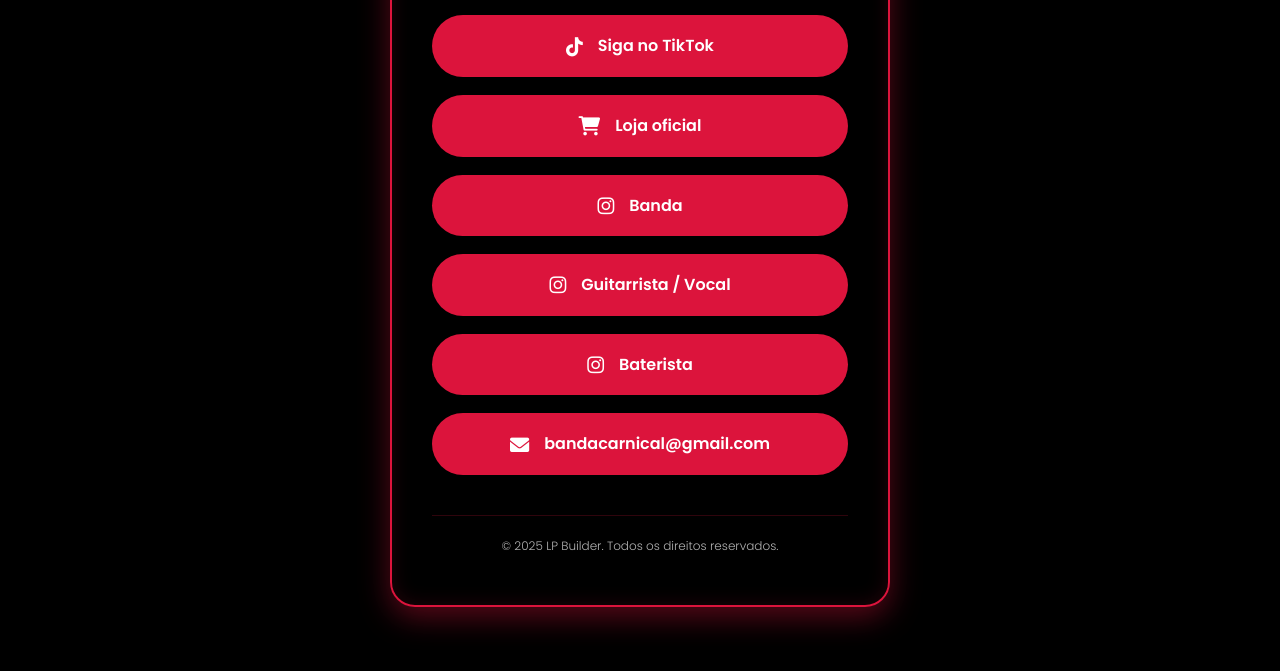
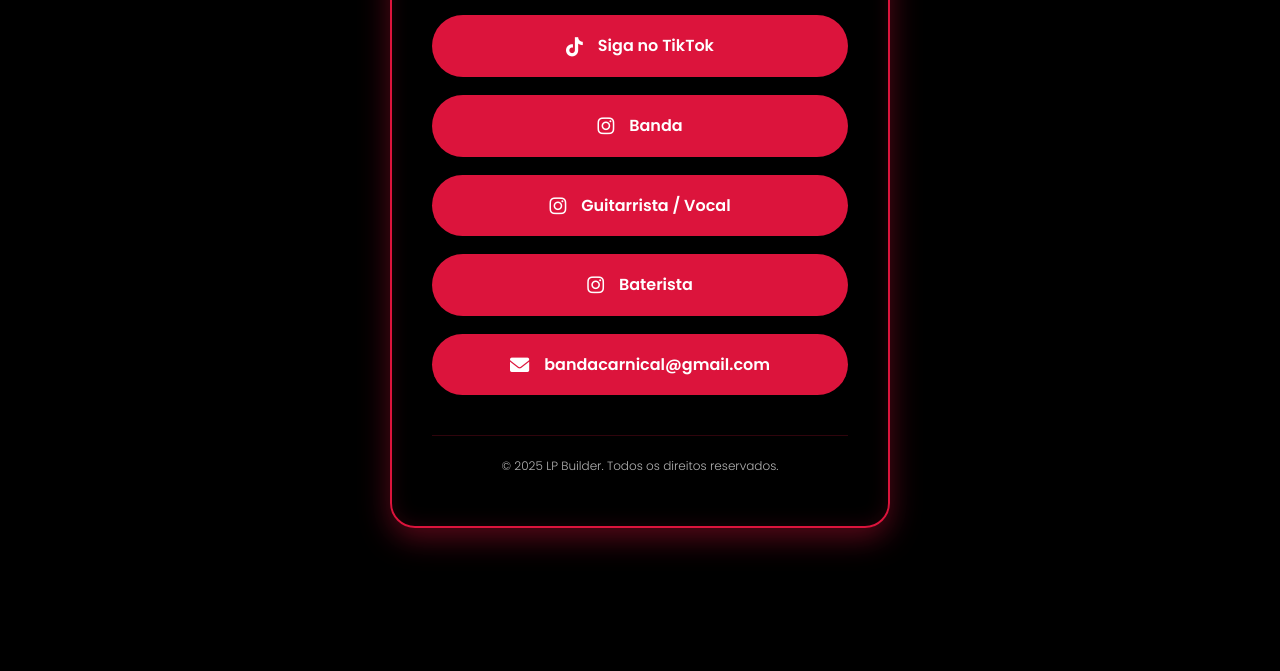
Before and after one commit to LandingBuilder/carnical, a plain HTML site: page index.html in a window 1280 px wide. Shown: the part 833-1504 px from the top of the page. After the commit the page ends 1441 px from the top, so only its background shows below. Drawn offline with Linux system fonts and the light colour scheme.

Commit message:
Update index.html
removendo loja e atualizando link instagram

```diff
--- a/index.html
+++ b/index.html
@@ -49,11 +49,7 @@
                 <i class="fab fa-tiktok"></i> Siga no TikTok
             </a>
 
-            <a href="https://collshp.com/carnical" target="_blank" class="link-button">
-                <i class="fas fa-shopping-cart"></i> Loja oficial
-            </a>
-
-                <a href="https://www.instagram.com/carnical/" target="_blank" class="link-button">
+                <a href="https://www.instagram.com/carnical_/" target="_blank" class="link-button">
                     <i class="fab fa-instagram"></i> Banda
                 </a>
 
```
